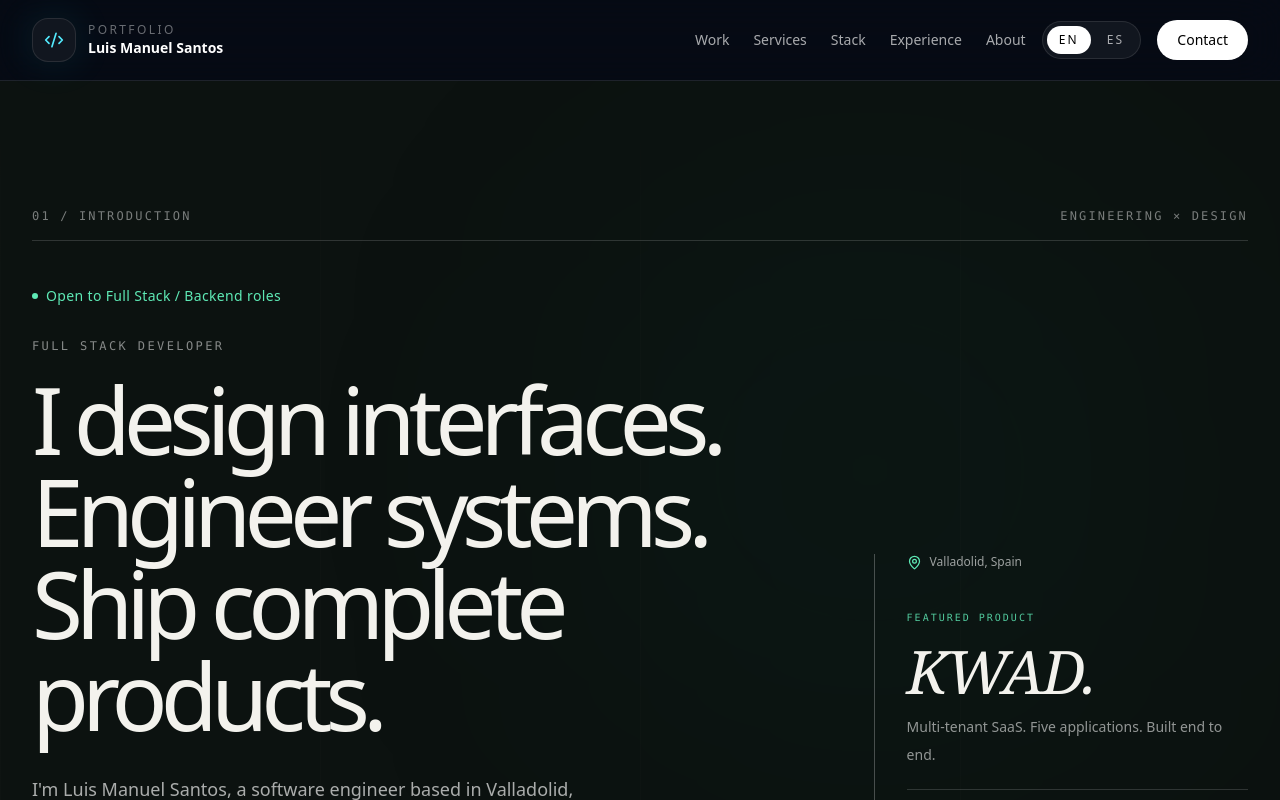
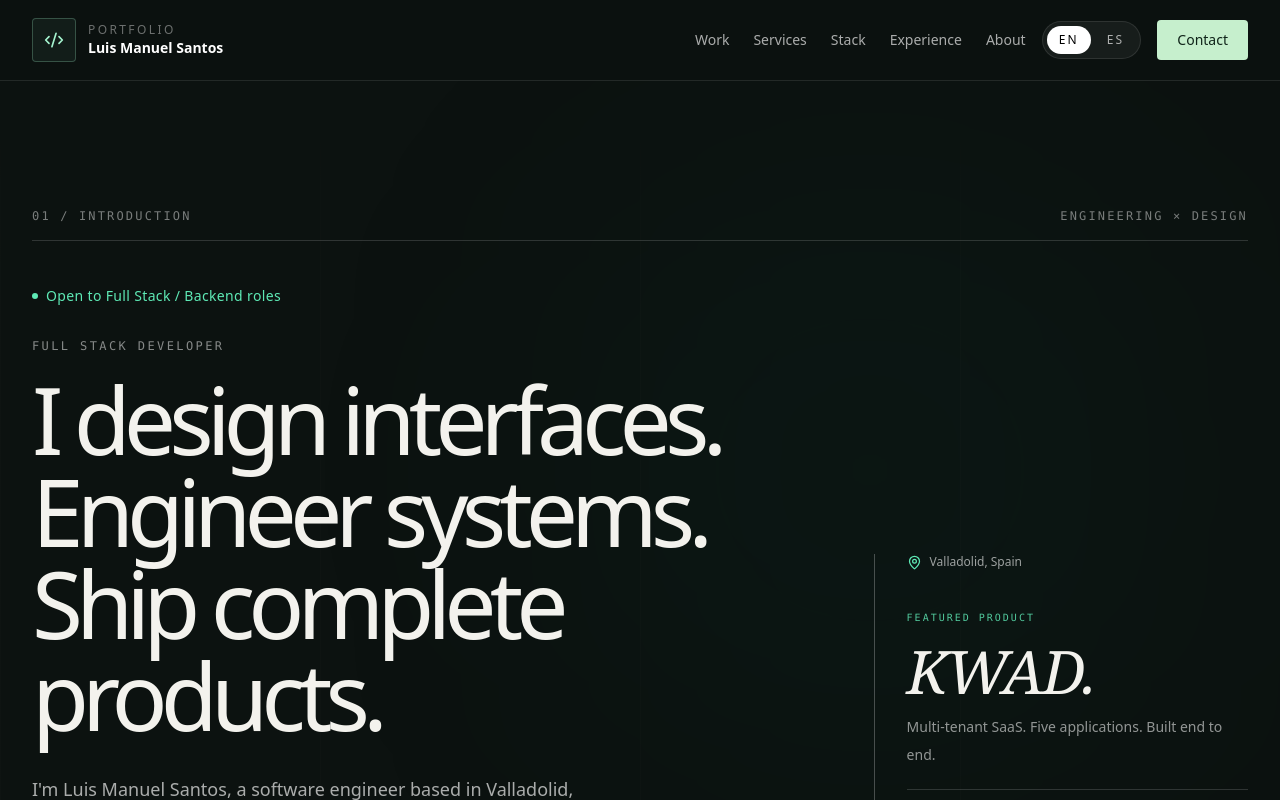
Before and after one commit to RusoMDK/luis-manuel-santos-portfolio, a Next.js app: page /en in a window 1280 px wide. Shown: the top 800 px of the page. Built offline with nearby package versions, Linux system fonts and the light colour scheme.

Commit message:
style(header): align navigation with editorial identity

```diff
--- a/components/marketing/layout/site-header.tsx
+++ b/components/marketing/layout/site-header.tsx
@@ -78,14 +78,14 @@ export function SiteHeader() {
     <>
       <header
         className={cn(
-          "fixed inset-x-0 top-0 z-50 border-b border-white/10 bg-[#050816]/75 backdrop-blur-xl will-change-transform transition-transform duration-300 ease-[cubic-bezier(0.22,1,0.36,1)]",
+          "fixed inset-x-0 top-0 z-50 border-b border-white/10 bg-[#0c1210]/92 backdrop-blur-xl will-change-transform transition-transform duration-300 ease-[cubic-bezier(0.22,1,0.36,1)]",
           isHidden ? "-translate-y-[110%]" : "translate-y-0",
         )}
       >
         <Container className="flex h-20 items-center justify-between gap-4">
           <Link href="/" className="flex items-center gap-3">
-            <div className="grid h-11 w-11 place-items-center rounded-2xl border border-white/10 bg-white/5 shadow-[0_0_40px_rgba(34,211,238,0.12)]">
-              <Code2 className="h-5 w-5 text-cyan-300" />
+            <div className="grid h-11 w-11 place-items-center rounded-sm border border-emerald-200/25 bg-emerald-200/[0.05]">
+              <Code2 className="h-5 w-5 text-emerald-200" />
             </div>
 
             <div>
@@ -117,7 +117,7 @@ export function SiteHeader() {
               href={contactHref}
               className={cn(
                 buttonVariants({ variant: "default" }),
-                "rounded-full bg-white px-5 text-black hover:bg-white/90",
+                "rounded-sm bg-[#c6efcd] px-5 text-[#10241a] hover:bg-white",
               )}
             >
               {t("cta")}
```
